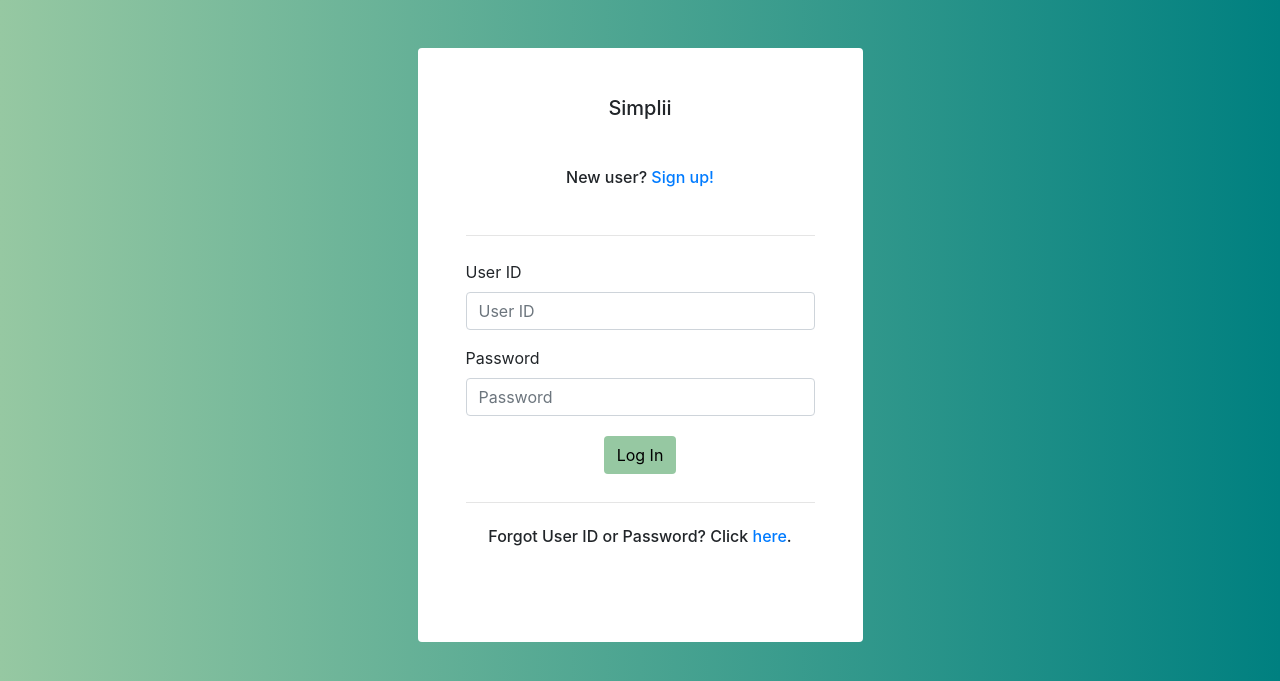
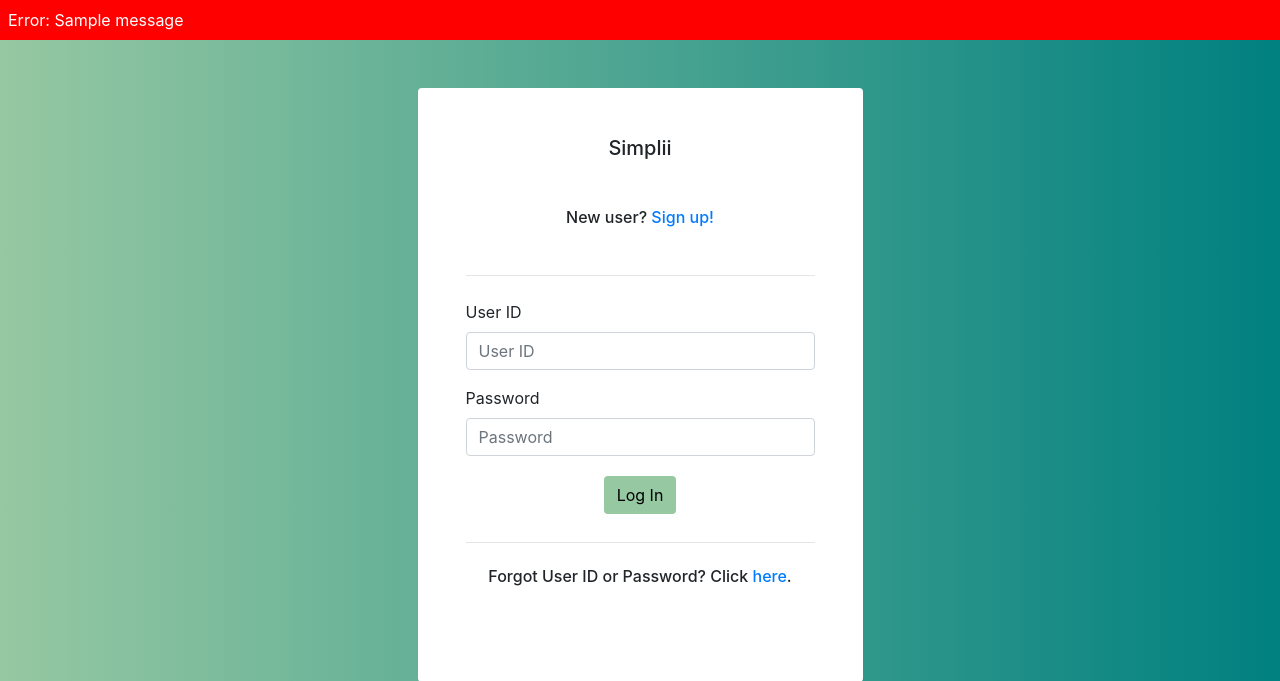
Before and after one commit to purv2100/Simplii21, a Flask app: page /login in a window 1280 px wide. Shown: the top 681 px of the page. Run offline with Flask 2, Linux system fonts and the light colour scheme; one stand-in notice (Sample message) is shown; some libraries are stand-ins or nearby versions.

Commit message:
Update app.py and login.html

```diff
--- a/src/app.py
+++ b/src/app.py
@@ -115,27 +115,28 @@ def login_post():
         print(user_password)
 
         db_user = testUserInfo.find_one({"user_id": user_id})
-        db_userid = db_user['user_id']
-        print(db_userid)
-        db_password = db_user['password']
-        valid_password = bcrypt.checkpw(user_password.encode(), db_password)
-        print(valid_password)
+        print(db_user)
 
-        if user_id != db_userid:
+        if(db_user==None):
             flash('The entered user ID does not exist, please login with valid credentials or sign up.')
             return redirect(url_for('login_post'))
+        else:
+            db_userid = db_user['user_id']
+            print(db_userid)
+            db_password = db_user['password']
+            valid_password = bcrypt.checkpw(user_password.encode(), db_password)
+            print(valid_password)
 
+            if user_id == db_userid and valid_password != True:
+                flash('The entered password is invalid, please login with valid credentials.')
+                return redirect(url_for('login_post'))
 
-        elif user_id == db_userid and valid_password != True:
-            flash('The entered password is invalid, please login with valid credentials.')
-            return redirect(url_for('login_post'))
+            else:
+                session['user_id'] = user_id
+                session['email'] = email
 
-        else:
-            session['user_id'] = user_id
-            session['email'] = email
-
-            return redirect(url_for('mainPage'))
-    return render_template('index.html')
+                return redirect(url_for('mainPage'))
+        return render_template('index.html')
 
 
 '''
--- a/src/templates/login.html
+++ b/src/templates/login.html
@@ -29,6 +29,20 @@
    <link rel="stylesheet" href="https://stackpath.bootstrapcdn.com/bootstrap/4.0.0/js/bootstrap.bundle.min.js">
    <link rel="stylesheet" href="https://cdnjs.cloudflare.com/ajax/libs/jquery/3.2.1/jquery.min.js">
 </head>
+<head>
+    <style>
+      .alert-error {
+        padding: 8px;
+        background-color: red;
+        color: white;
+      }
+    </style>
+</head>
+ <body style="background: #96c8a2;background-image: linear-gradient(to right, #96c8a2 , #008080)">
+    {% for message in get_flashed_messages() %}
+      <div class="alert-error">Error: {{ message }}</div>
+    {% endfor %}
+ </body>
 <body style="background: #96c8a2;background-image: linear-gradient(to right, #96c8a2 , #008080)">
   <div class="container">
     <div class="row">
```
